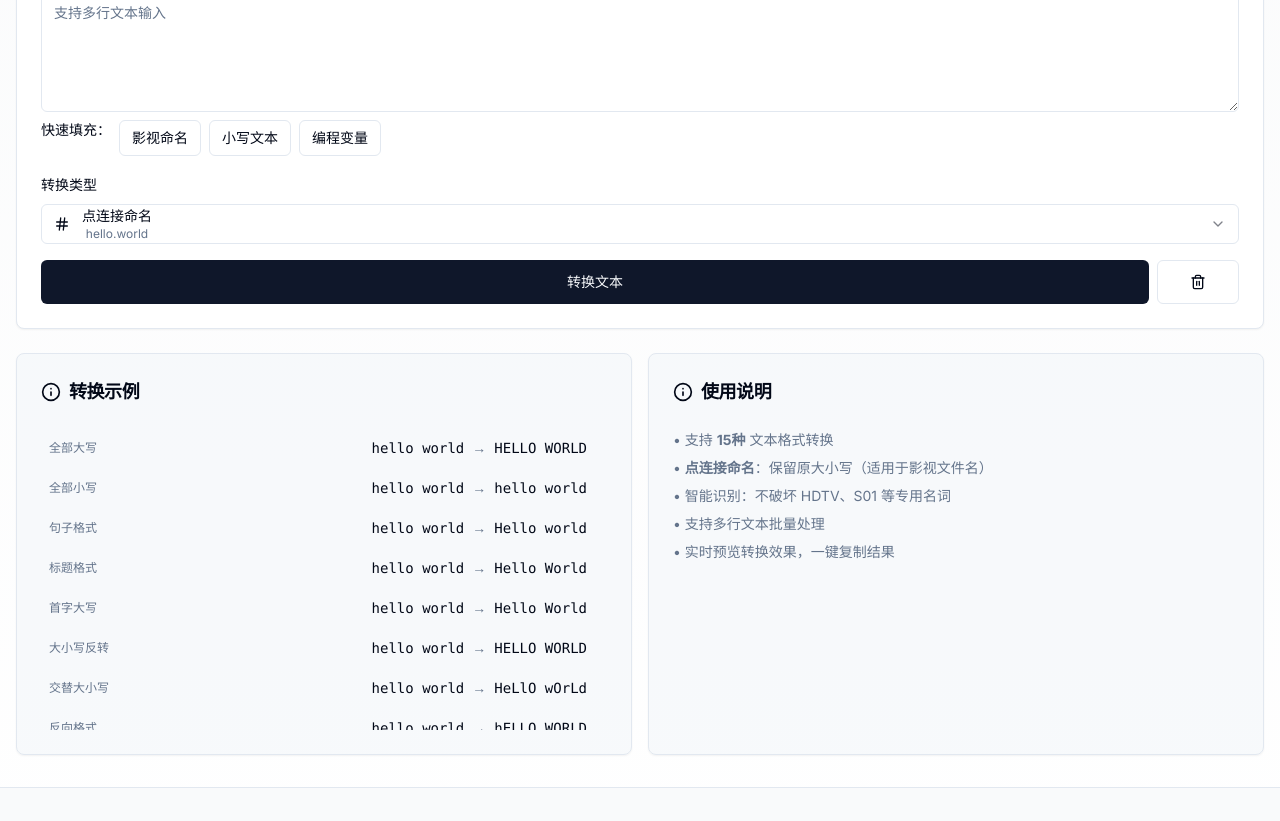
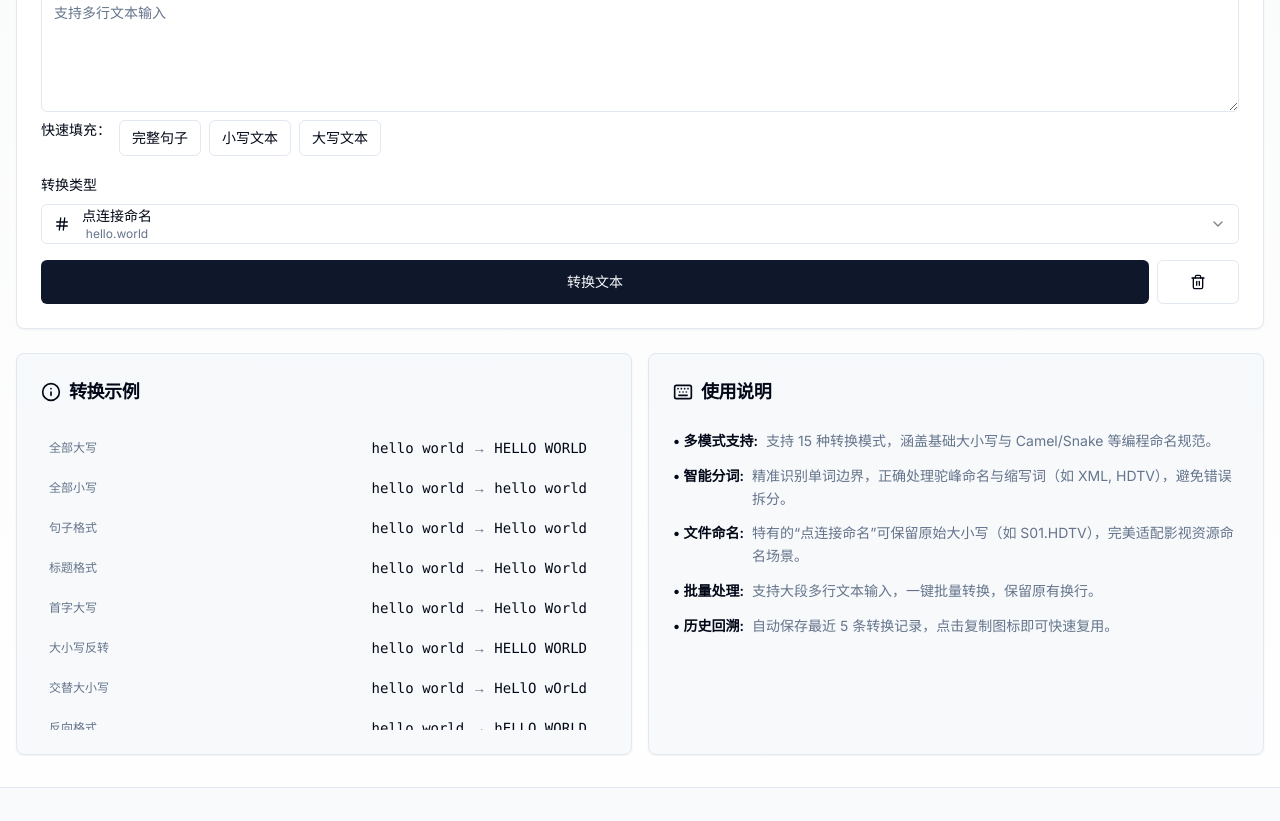
Before and after one commit to everett7623/Globokit, a Next.js app: page /tools/text-case in a window 1280 px wide. Shown: the part 500-1321 px from the top of the page. Built offline with nearby package versions, Linux system fonts and the light colour scheme.

Commit message:
Update page.tsx

```diff
--- a/app/tools/text-case/page.tsx
+++ b/app/tools/text-case/page.tsx
@@ -13,14 +13,14 @@ import { Label } from '@/components/ui/label'
 import { Button } from '@/components/ui/button'
 import { Badge } from '@/components/ui/badge'
 import { Select, SelectContent, SelectItem, SelectTrigger, SelectValue } from '@/components/ui/select'
-import { AlertCircle, Copy, Check, RefreshCw, Trash2, Type, FileText, Info, Code, Hash } from 'lucide-react'
+import { AlertCircle, Copy, Check, RefreshCw, Trash2, Type, FileText, Info, Code, Hash, Keyboard } from 'lucide-react'
 import { Alert, AlertDescription } from '@/components/ui/alert'
 import { convertCase, type TextCase } from '@/lib/tools/text-case'
 
 export default function TextCasePage() {
   const [input, setInput] = useState('')
   const [output, setOutput] = useState('')
-  const [caseType, setCaseType] = useState<TextCase>('dot') // 默认改为点连接，方便你测试
+  const [caseType, setCaseType] = useState<TextCase>('dot')
   const [error, setError] = useState('')
   const [copiedText, setCopiedText] = useState<string | null>(null)
   const [history, setHistory] = useState<Array<{input: string, output: string, type: string}>>([])
@@ -40,7 +40,6 @@ export default function TextCasePage() {
       return
     }
 
-    // 宽松的中文检查（仅提醒）
     const chineseRegex = /[\u4e00-\u9fa5]/
     if (chineseRegex.test(input)) {
       setError('检测到中文字符，本工具仅支持英文大小写转换。')
@@ -48,7 +47,6 @@ export default function TextCasePage() {
       return
     }
 
-    // 检查是否包含英文字母或数字
     const validCharRegex = /[a-zA-Z0-9]/
     if (!validCharRegex.test(input)) {
       setError('未检测到有效字符，请输入包含英文字母或数字的文本')
@@ -59,7 +57,6 @@ export default function TextCasePage() {
     try {
       const result = convertCase(input, caseType)
       setOutput(result)
-      // 添加到历史记录
       const typeLabel = caseOptions.find(opt => opt.value === caseType)?.shortLabel || caseType
       setHistory(prev => [{input: input.slice(0, 50), output: result.slice(0, 50), type: typeLabel}, ...prev.slice(0, 4)])
     } catch (err) {
@@ -92,19 +89,19 @@ export default function TextCasePage() {
     { value: 'path', label: '路径格式', shortLabel: '路径格式', example: 'hello/world', icon: <Hash className="h-4 w-4" /> },
   ]
 
-  // 示例文本 (更新为你关注的场景)
+  // 还原为通用的示例文本
   const sampleTexts = [
     {
-      text: 'Yi Wen Si De Zhong Guo Qing Yuan S01 2025 1080p HDTV x264 AAC',
-      label: '影视命名'
+      text: 'The Quick Brown Fox Jumps Over The Lazy Dog',
+      label: '完整句子'
     },
     {
       text: 'hello world, this is a test message',
       label: '小写文本'
     },
     {
-      text: 'user_id_123',
-      label: '编程变量'
+      text: 'IMPORTANT NOTICE: PLEASE READ CAREFULLY',
+      label: '大写文本'
     },
   ]
 
@@ -118,7 +115,7 @@ export default function TextCasePage() {
     }
   }
 
-  // 演示用的基础文本
+  // 演示用的基础文本 (保持 hello world)
   const demoText = "hello world"
 
   return (
@@ -384,7 +381,6 @@ export default function TextCasePage() {
               {/* 动态生成所有格式的示例 */}
               {caseOptions.map((option, index) => (
                 <div key={index} className="flex items-center justify-between p-2 rounded hover:bg-background transition-colors">
-                  {/* 修改：将宽度增加到 w-28，防止中文被截断 */}
                   <span className="font-mono text-xs text-muted-foreground w-28 shrink-0 truncate" title={option.shortLabel}>{option.shortLabel}</span>
                   <div className="flex-1 flex items-center justify-end gap-2 overflow-hidden ml-2">
                     <span className="font-mono truncate text-xs sm:text-sm">{demoText}</span>
@@ -402,16 +398,31 @@ export default function TextCasePage() {
         <Card className="bg-muted/50">
           <CardHeader>
             <CardTitle className="text-lg flex items-center gap-2">
-              <Info className="h-5 w-5" />
+              <Keyboard className="h-5 w-5" />
               使用说明
             </CardTitle>
           </CardHeader>
-          <CardContent className="space-y-2 text-sm text-muted-foreground">
-            <p>• 支持 <strong>15种</strong> 文本格式转换</p>
-            <p>• <strong>点连接命名</strong>：保留原大小写（适用于影视文件名）</p>
-            <p>• 智能识别：不破坏 HDTV、S01 等专用名词</p>
-            <p>• 支持多行文本批量处理</p>
-            <p>• 实时预览转换效果，一键复制结果</p>
+          <CardContent className="space-y-3 text-sm text-muted-foreground leading-relaxed">
+            <p className="flex items-start gap-2">
+              <span className="font-semibold text-foreground shrink-0">• 多模式支持:</span>
+              <span>支持 15 种转换模式，涵盖基础大小写与 Camel/Snake 等编程命名规范。</span>
+            </p>
+            <p className="flex items-start gap-2">
+              <span className="font-semibold text-foreground shrink-0">• 智能分词:</span>
+              <span>精准识别单词边界，正确处理驼峰命名与缩写词（如 XML, HDTV），避免错误拆分。</span>
+            </p>
+            <p className="flex items-start gap-2">
+              <span className="font-semibold text-foreground shrink-0">• 文件命名:</span>
+              <span>特有的“点连接命名”可保留原始大小写（如 S01.HDTV），完美适配影视资源命名场景。</span>
+            </p>
+            <p className="flex items-start gap-2">
+              <span className="font-semibold text-foreground shrink-0">• 批量处理:</span>
+              <span>支持大段多行文本输入，一键批量转换，保留原有换行。</span>
+            </p>
+            <p className="flex items-start gap-2">
+              <span className="font-semibold text-foreground shrink-0">• 历史回溯:</span>
+              <span>自动保存最近 5 条转换记录，点击复制图标即可快速复用。</span>
+            </p>
           </CardContent>
         </Card>
       </div>
```
